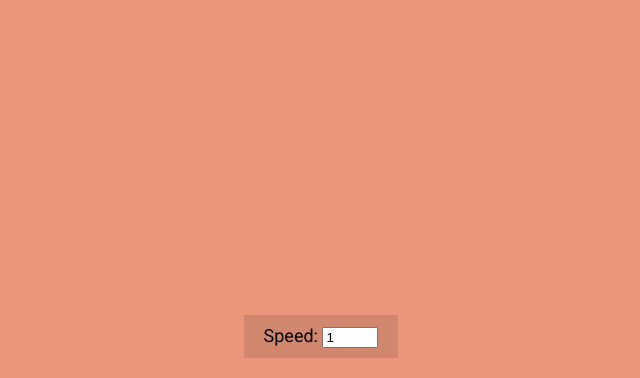
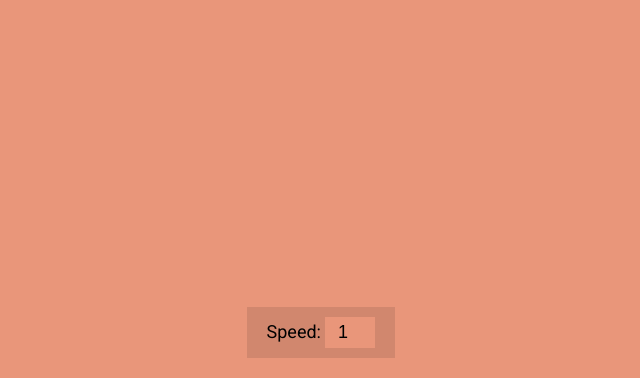
Before and after one commit to KaranChandekar/Auto-text-effect, a plain HTML site: page index.html in a window 1280 px wide. Shown: the part 422-800 px from the top of the page, without its empty margins (319-959 px from the left). Drawn offline with Linux system fonts and the light colour scheme.

Commit message:
add input style

```diff
--- a/style.css
+++ b/style.css
@@ -23,3 +23,12 @@ div {
   padding: 10px 20px;
   font-size: 18px;
 }
+
+input {
+  width: 50px;
+  padding: 5px;
+  font-size: 18px;
+  background-color: darksalmon;
+  border: none;
+  text-align: center;
+}
```
